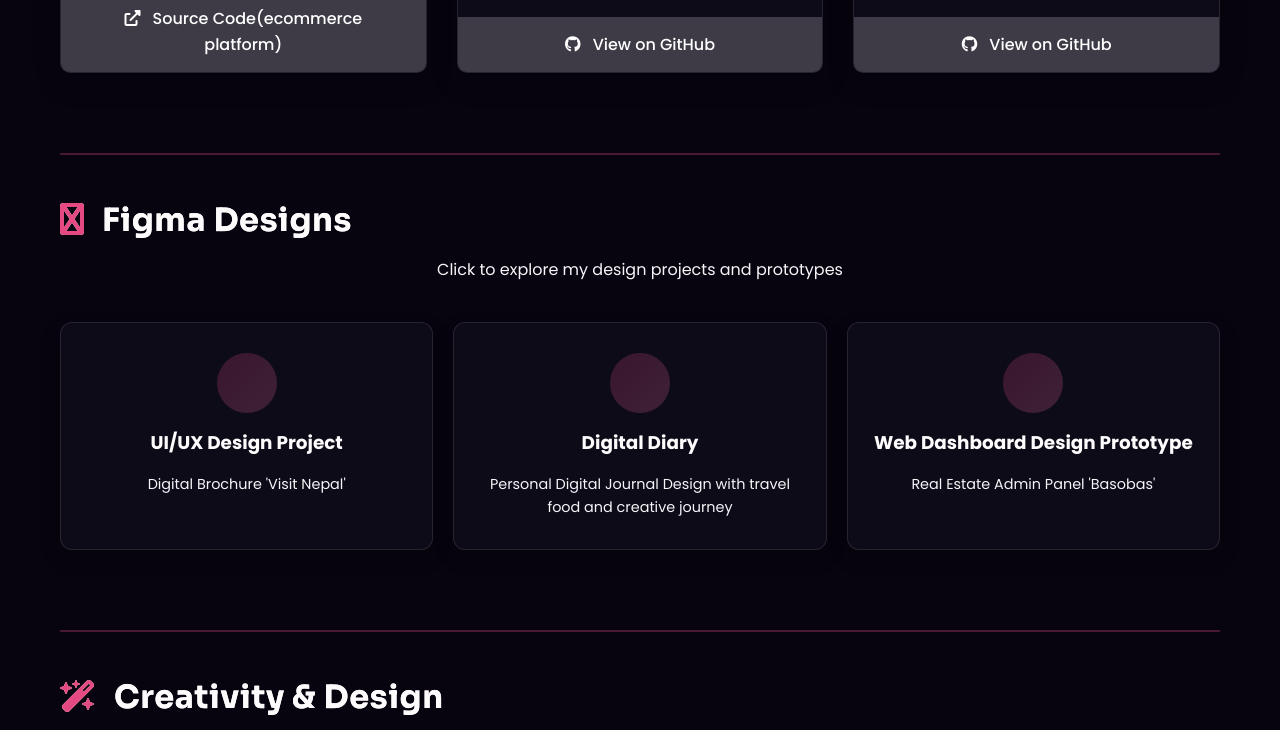
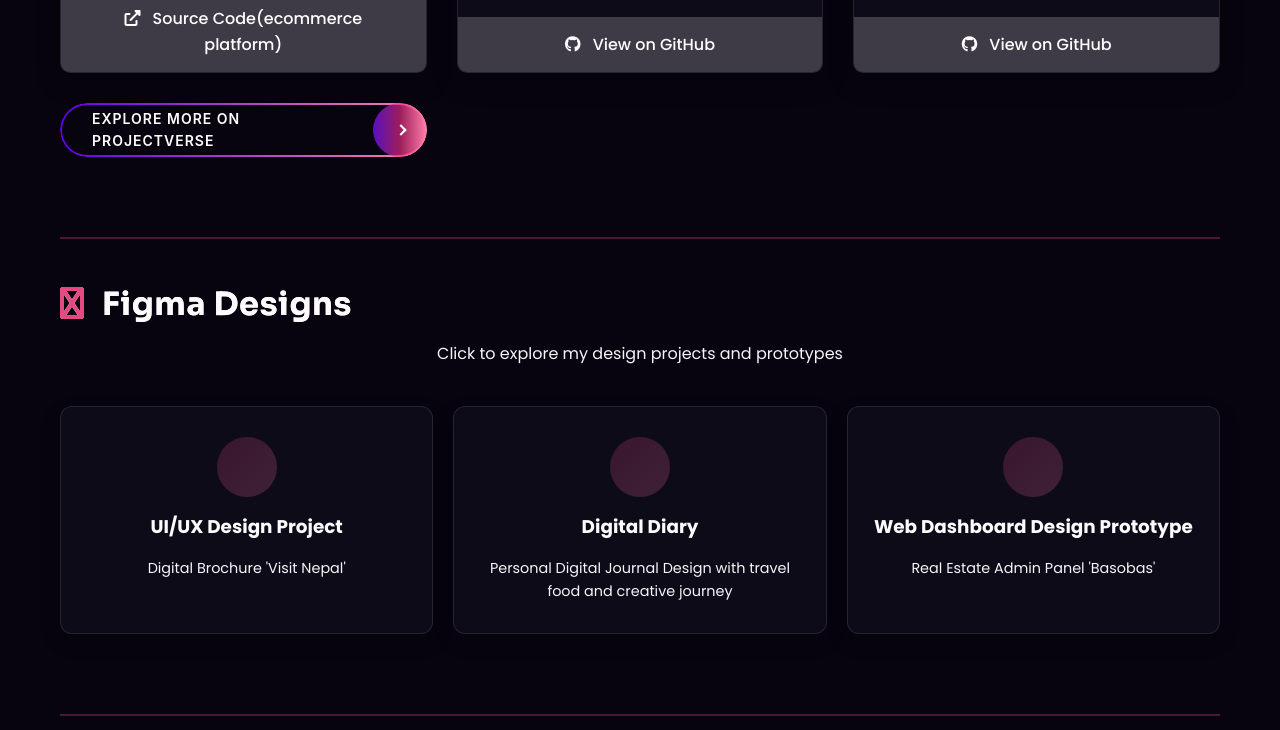
Before and after one commit to KritishmaPradhan/Professional-Portfolio-Kritishma-Pradhan, a plain HTML site: page index.html in a window 1280 px wide. Shown: the part 2506-3236 px from the top of the page. Drawn offline with Linux system fonts and the light colour scheme; animation ran at ten frames a second; a script that the page names is missing.

Commit message:
projectverse link added

```diff
--- a/index.html
+++ b/index.html
@@ -173,6 +173,12 @@
                     <a href="https://github.com/KritishmaPradhan/The-Brainy-snake-game" target="_blank"
                         class="project-link">
                         <i class="fab fa-github"></i> View on GitHub
+                    </a>
+                </div>
+                <div>
+                    <a href="https://kritishmapradhan.github.io/ProjectVerse--OTT-platform-for-project-demonstration/" target="_blank" class="project-verse-link">
+                        Explore more on ProjectVerse
+                        <span class="arrow"></span>
                     </a>
                 </div>
             </div>
--- a/styles.css
+++ b/styles.css
@@ -511,6 +511,82 @@ a:hover {
 
 .project-link i {
     margin-right: 8px;
+}
+
+/* CSS */
+.project-verse-link {
+  position: relative;
+  display: inline-flex;
+  align-items: center;
+  height: 54px;
+  padding: 0 64px 0 32px;
+  border-radius: 999px;
+  text-decoration: none;
+  color: #ffffff;
+  font-family: -apple-system, BlinkMacSystemFont, "Segoe UI", Roboto, sans-serif;
+  font-size: 14px;
+  font-weight: 600;
+  letter-spacing: 1px;
+  text-transform: uppercase;
+  overflow: hidden;
+  cursor: pointer;
+  z-index: 1;
+  transition: color 0.3s ease;
+}
+
+/* Gradient Border */
+.project-verse-link::before {
+  content: "";
+  position: absolute;
+  inset: 0;
+  border-radius: 999px;
+  padding: 2px;
+  background: linear-gradient(90deg, #6200ea, #ff80ab);
+  -webkit-mask:
+    linear-gradient(#fff 0 0) content-box,
+    linear-gradient(#fff 0 0);
+  -webkit-mask-composite: xor;
+  mask-composite: exclude;
+  z-index: -1;
+}
+
+/* Expanding Circle / Gradient Fill */
+.project-verse-link::after {
+  content: "";
+  position: absolute;
+  top: 0;
+  right: 0;
+  width: 54px;
+  height: 54px;
+  border-radius: 999px;
+  background: linear-gradient(90deg, #7213f7c3 0%, #f12c85a5 50%, #ff80ab 100%);
+  transition: width 0.4s cubic-bezier(0.25, 1, 0.5, 1);
+  z-index: -1;
+}
+
+/* Chevron Arrow Icon */
+.project-verse-link .arrow {
+  position: absolute;
+  right: 22px;
+  width: 8px;
+  height: 8px;
+  border-top: 2px solid #ffffff;
+  border-right: 2px solid #ffffff;
+  transform: rotate(45deg);
+  transition: transform 0.3s ease;
+}
+
+/* Hover State */
+.project-verse-link:hover {
+  color: #ffffff;
+}
+
+.project-verse-link:hover::after {
+  width: 100%;
+}
+
+.project-verse-link:hover .arrow {
+  transform: rotate(45deg) translate(2px, -2px);
 }
 
 /* Figma Designs Section */
```
